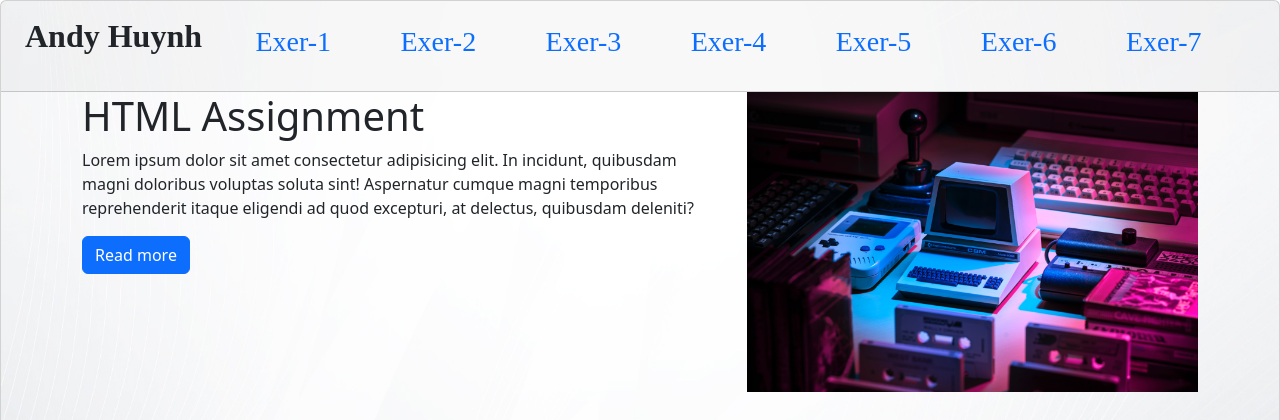
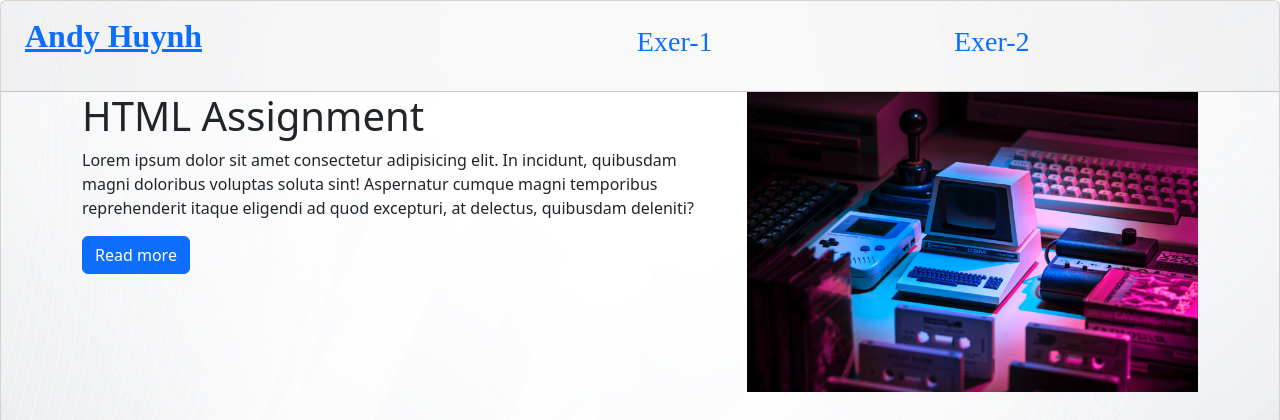
Before and after one commit to andylovecloud/src, a PHP site: page / in a window 1280 px wide. Shown: the top 420 px of the page. Run offline with PHP 8.4, Linux system fonts and the light colour scheme.

Commit message:
css header

```diff
--- a/andy_tasks/header.php
+++ b/andy_tasks/header.php
@@ -24,7 +24,7 @@
         <div class="p-2" style="font-family: 'Times New Roman', Times, serif;">
           <ul class="nav justify-content-between">
             <div class="fw-blod" style="align-items: center">
-              <h2 class="fw-bold" class="logo">Andy Huynh</h2>
+              <h2 class="fw-bold" class="logo"><a href="index.php"><p>Andy Huynh</p></h2>
             </div>
             <li class="nav-item">
               <a class="nav-link" aria-current="page" href="ex1.php"
@@ -35,7 +35,7 @@
               <a class="nav-link" href="index.php" on>
                 <h3>Exer-2</h3></a>
             </li>
-            <li class="nav-item">
+            <!-- <li class="nav-item">
               <a class="nav-link" href="#" on>
                 <h3>Exer-3</h3></a>
             </li>
@@ -54,7 +54,7 @@
             <li class="nav-item">
               <a class="nav-link" href="#" on>
                 <h3>Exer-7</h3></a>
-            </li>
+            </li> -->
             <li class="nav-item">
               <!-- <a class="nav-link" href="#"><h3>Contact</h3></a> -->
             </li>
--- a/andy_tasks/styles.css
+++ b/andy_tasks/styles.css
@@ -20,14 +20,17 @@ background-color: none;
 text-decoration-line: none;
 text-decoration: none;
 }
+/* a format for Logo link */
+{
+    text-decoration: none;
+}
 
 @media screen and (max-width: 1400) {
 .card {
     width: 100%;
 }
 }
-ul,
-li {
+ul, li {
 list-style: none;
 }
 .card {
```
